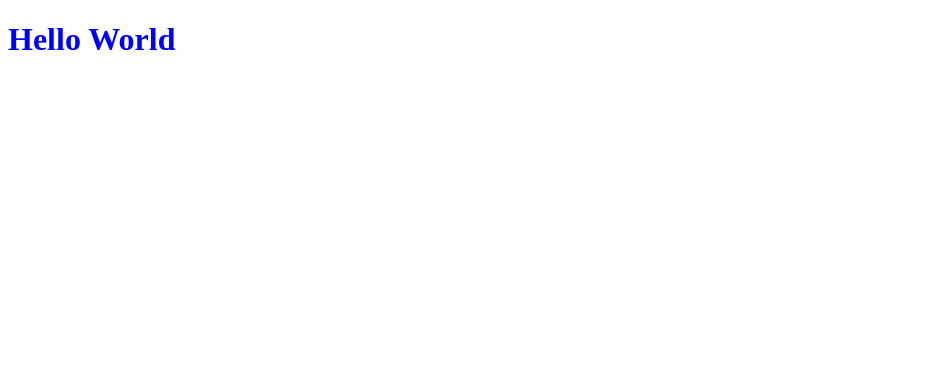
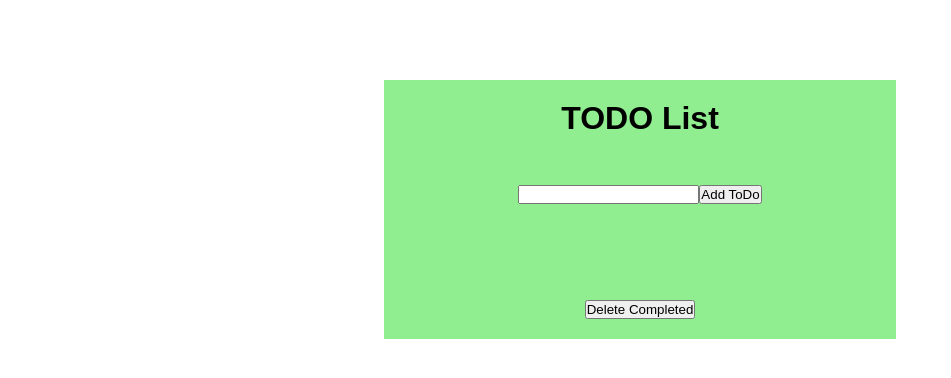
Before and after one commit to VillaOsiris/openbravo, a React (Vite) app: page / in a window 1280 px wide. Shown: the top 378 px of the page, without its empty margins (0-951 px from the left). Built offline with nearby package versions, Linux system fonts and the light colour scheme.

Commit message:
add features, add todo remove todo

```diff
--- a/src/App.tsx
+++ b/src/App.tsx
@@ -1,15 +1,14 @@
 import styled from "styled-components";
+import ToDo from "./components/toDo";
 
 function App() {
   return (
     <Wrapper>
-      <h1>Hello World</h1>
+      <ToDo />
     </Wrapper>
   );
 }
 
-const Wrapper = styled.div`
-  color: blue;
-`;
+const Wrapper = styled.div``;
 
 export default App;
--- /dev/null
+++ b/src/components/toDo.tsx
@@ -0,0 +1,60 @@
+import React, { useState } from "react";
+import styled from "styled-components";
+
+type Props = {};
+
+function toDo({}: Props) {
+  const [ToDos, setToDos] = useState<string[]>([]);
+  const [currentToDo, setCurrentToDo] = useState<string>("");
+
+  const handleToDoInputChange = (
+    event: React.ChangeEvent<HTMLInputElement>
+  ) => {
+    setCurrentToDo(event.target.value);
+  };
+
+  const handleAddToDo = (event: React.ChangeEvent<HTMLInputElement>) => {
+    event.preventDefault();
+    if (currentToDo) {
+      setToDos([...ToDos, currentToDo]);
+      setCurrentToDo("");
+    }
+  };
+
+  const handleDelete = () => {
+    setToDos([]);
+  };
+
+  return (
+    <Wrapper>
+      <h1>TODO List</h1>
+      <form action="submit" onSubmit={handleAddToDo}>
+        <input
+          type="text"
+          value={currentToDo}
+          onChange={handleToDoInputChange}
+        />
+        <button type="submit">Add ToDo</button>
+      </form>
+      <ul>
+        {ToDos.map((ToDo, index) => (
+          <li key={index}>{ToDo}</li>
+        ))}
+      </ul>
+      <button onClick={handleDelete}>Delete Completed</button>
+    </Wrapper>
+  );
+}
+
+const Wrapper = styled.div`
+  max-width: 40%;
+  margin: 10vh auto;
+  background: lightgreen;
+  display: flex;
+  flex-direction: column;
+  align-items: center;
+  padding: 20px;
+  gap: 3rem;
+`;
+
+export default toDo;
--- a/src/index.css
+++ b/src/index.css
@@ -0,0 +1,16 @@
+*,
+*::before,
+*::after {
+  margin: 0;
+  padding: 0;
+  box-sizing: inherit;
+}
+
+html {
+  font-size: 62, 5%;
+}
+
+body {
+  font-family: sans-serif;
+  box-sizing: border-box;
+}
```
